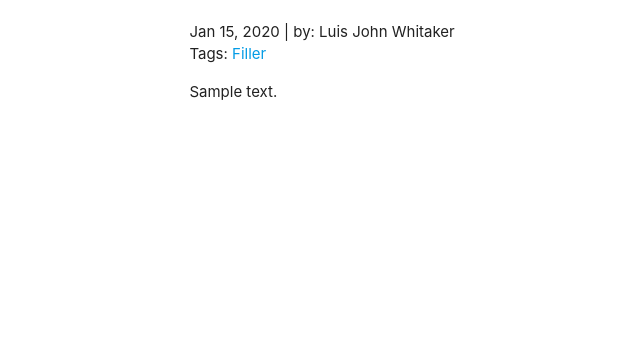
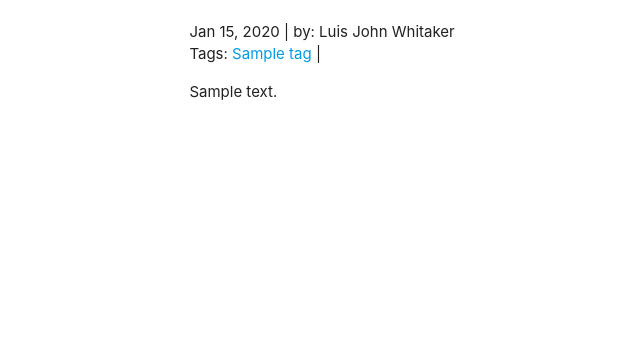
Before and after one commit to Luisjwhitaker/personal-site, a Django app: template personalsite/myblog/templates/myblog/postpage.html in a window 1280 px wide. Shown: the part 438-800 px from the top of the page, without its empty margins (137-777 px from the left). Run offline with Django 3.2, Linux system fonts and the light colour scheme; the template is opened without the code that fills it: most values are stand-ins (such as "Sample title", 1, 10 or a date in 2020); some libraries are stand-ins or nearby versions.

Commit message:
Added tags with django-taggit. search by tag does not work yet.

```diff
--- a/personalsite/myblog/models.py
+++ b/personalsite/myblog/models.py
@@ -1,5 +1,5 @@
 from django.db import models
-
+from taggit.managers import TaggableManager
 # Create your models here.
 
 #class Tags(models.Model):
@@ -13,7 +13,7 @@ class BlogPost(models.Model):
 #    needs pillow to work
 #    image = models.ImageField(upload_to='')# use this as header for content and image for preview
     content = models.TextField(max_length=99999) # change to rich-text-field soon
-#    tags = # list of tags
+    post_tags = TaggableManager()
     date_created = models.DateTimeField(auto_now_add=True)
     # Add view count later
 
--- a/personalsite/myblog/templates/myblog/bloghome.html
+++ b/personalsite/myblog/templates/myblog/bloghome.html
@@ -10,7 +10,7 @@
     <div class="container row"> <!-- blog previews -->
       {% for item in page_obj %}
         <a href="{% url 'post page' item.id %}" id="preview">
-          <h4 class="blue-grey-text text-darken-4">{{item.title|title}}</h4>
+          <h4 class="blue-grey-text text-darken-4"><b>{{item.title|title}}</b></h4>
         </a>
           <p>{{item.content|safe|truncatewords:25}}<br>Tags:</p>
           <div class="divider"></div>
--- a/personalsite/myblog/templates/myblog/postpage.html
+++ b/personalsite/myblog/templates/myblog/postpage.html
@@ -8,7 +8,8 @@
   </div>
   <div class="container"> <!-- Post Content -->
     <div class="container">
-      <p>{{post.date_created|date:"M d, Y"}} | by: Luis John Whitaker <br> Tags: <a href="#">Filler</a></p>
+      <p>{{post.date_created|date:"M d, Y"}} | by: Luis John Whitaker <br> Tags: {% for tag in post.post_tags.all %}<a href="#"> {{tag.name}}</a> |{% endfor %}</p>
+
       <p>{{post.content|safe}}</p>
     </div>
   </div>
--- a/personalsite/myblog/urls.py
+++ b/personalsite/myblog/urls.py
@@ -5,4 +5,5 @@ urlpatterns = [
     path('', views.portfolio_home, name='portfolio home'),
     path('blog/', views.blog_home, name='blog home'),
     path('<str:primery_key>/', views.post_page, name='post page'),
+    path('tag/<slug:tag_slug>', views.blog_home, name='by tag page'),
 ]
```
Also changed, not shown: personalsite/myblog/migrations/0004_alter_blogpost_content.py (added), personalsite/myblog/migrations/0005_blogpost_tags.py (added), personalsite/myblog/migrations/0006_rename_tags_blogpost_post_tags.py (added), 1 other file.
